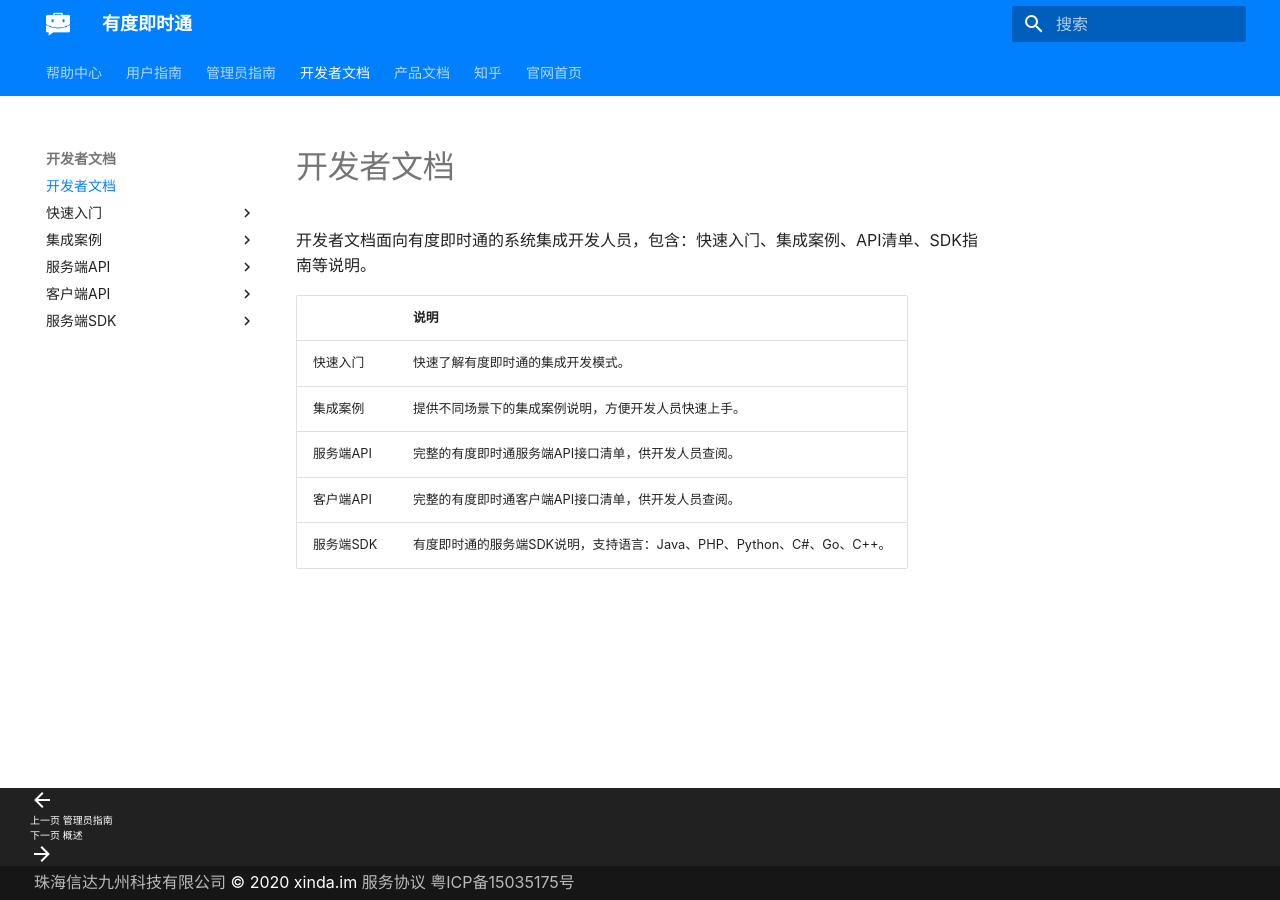
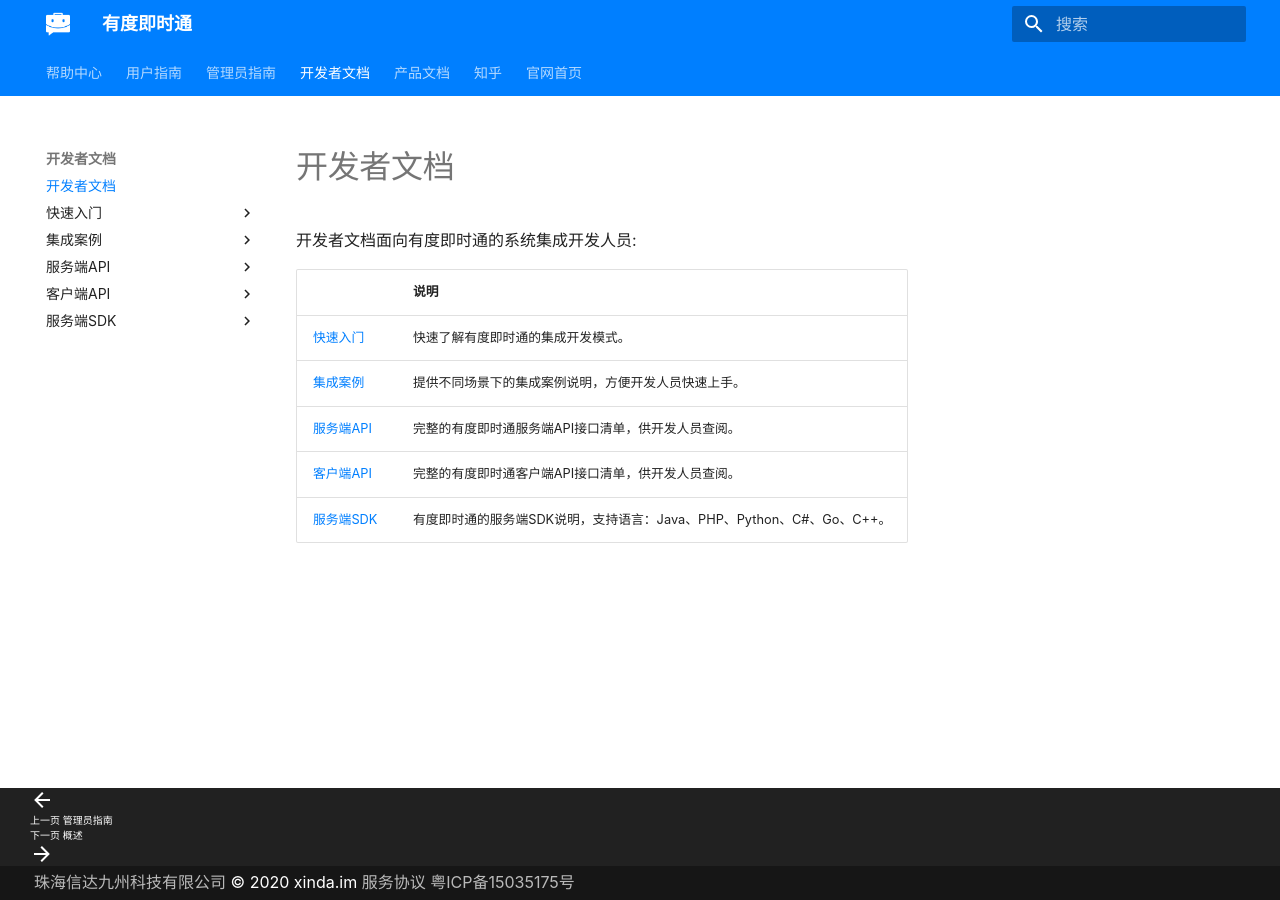
Before and after one commit to youduim/youdu-doc, an MkDocs documentation site: the page built from docs/api/index.md, in a window 1280 px wide. Built offline with MkDocs 1.6.1 and Material for MkDocs 9.7.7, drawn with Linux system fonts in a browser that asks for light colours.

Commit message:
开发者文档首页修改
1、标题超链接添加
2、内容调整

```diff
--- a/docs/api/index.md
+++ b/docs/api/index.md
@@ -6,12 +6,12 @@ keywords: 有度即时通, 帮助中心, 开发者文档
 
 # 开发者文档
 
-开发者文档面向有度即时通的系统集成开发人员，包含：快速入门、集成案例、API清单、SDK指南等说明。
+开发者文档面向有度即时通的系统集成开发人员:
 
-|           | 说明                                                         |
-| --------- | ------------------------------------------------------------ |
-| 快速入门  | 快速了解有度即时通的集成开发模式。                           |
-| 集成案例  | 提供不同场景下的集成案例说明，方便开发人员快速上手。         |
-| 服务端API | 完整的有度即时通服务端API接口清单，供开发人员查阅。          |
-| 客户端API | 完整的有度即时通客户端API接口清单，供开发人员查阅。          |
-| 服务端SDK | 有度即时通的服务端SDK说明，支持语言：Java、PHP、Python、C#、Go、C++。 |
+|                             | 说明                                                         |
+| --------------------------- | ------------------------------------------------------------ |
+| [快速入门](./a01_00001.md)  | 快速了解有度即时通的集成开发模式。                           |
+| [集成案例](./b01_00001.md)  | 提供不同场景下的集成案例说明，方便开发人员快速上手。         |
+| [服务端API](./c01_00001.md) | 完整的有度即时通服务端API接口清单，供开发人员查阅。          |
+| [客户端API](./d01_00001.md) | 完整的有度即时通客户端API接口清单，供开发人员查阅。          |
+| [服务端SDK](./e01_00001.md) | 有度即时通的服务端SDK说明，支持语言：Java、PHP、Python、C#、Go、C++。 |
```
